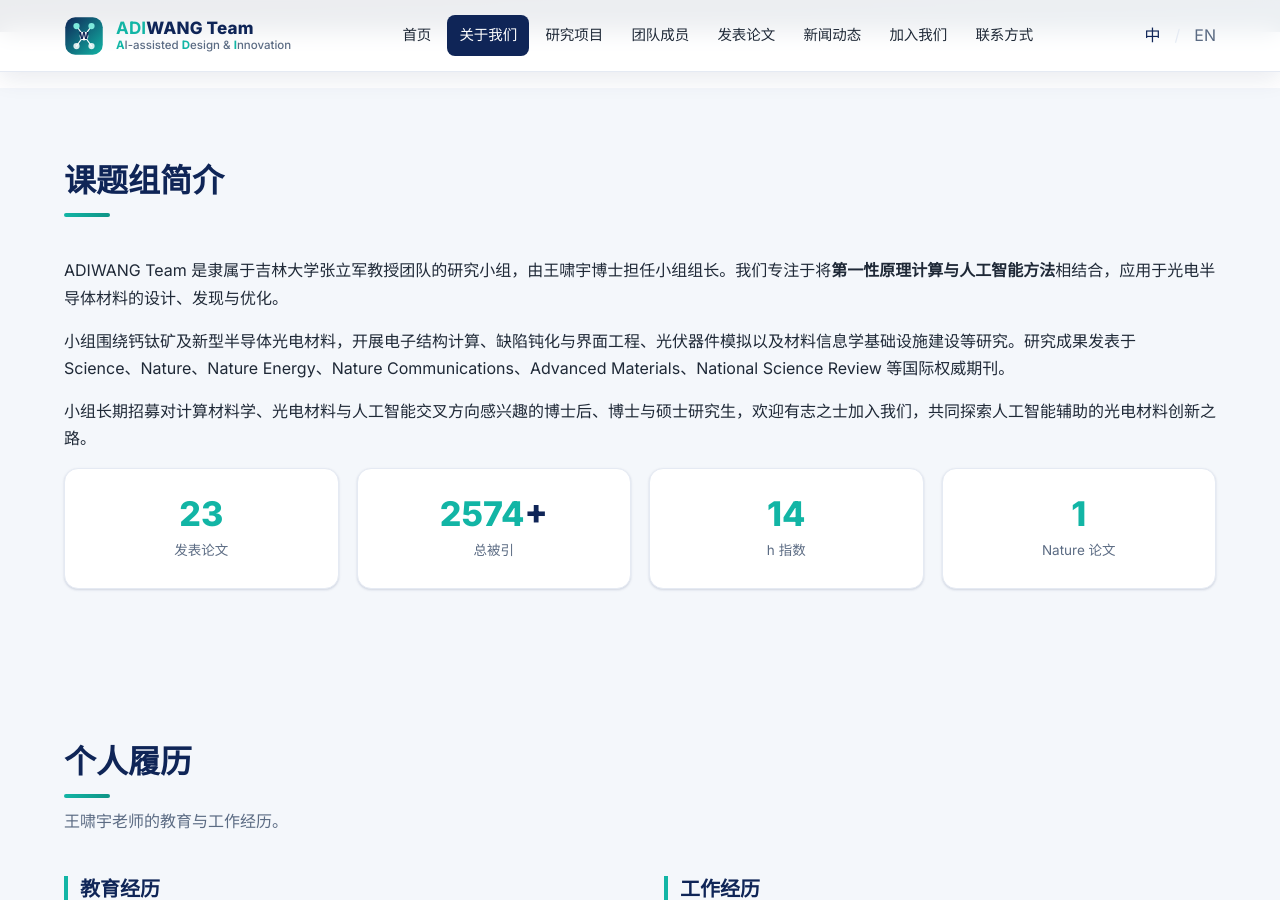
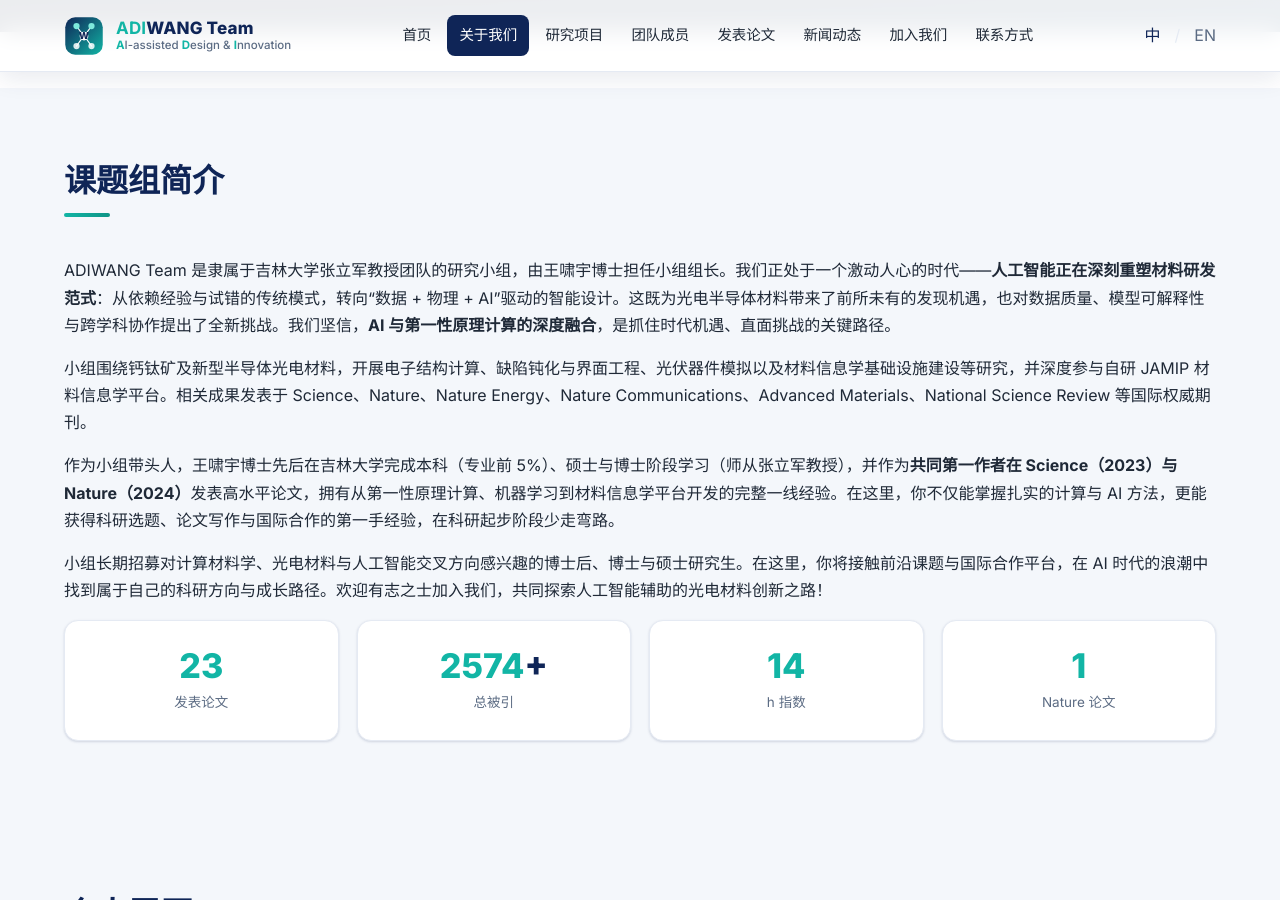
Before and after one commit to Wang-Xiaoyu2021/Wang-Xiaoyu2021.github.io, a Jekyll site: the page built from pages/about.md, in a window 1280 px wide and 900 px high, scrolled down 270 px. Built offline with Jekyll 4.4.1, drawn with Linux system fonts in a browser that asks for light colours.

Commit message:
content: 润色课题组简介 - 突出 AI 时代机遇与挑战、带头人王啸宇博士履历价值（Science 2023/Nature 2024 共一、JAMIP 平台、科研与国际合作经验），中英文同步

```diff
--- a/pages/about.md
+++ b/pages/about.md
@@ -13,9 +13,10 @@ permalink: /about/
       <h2 class="section-title">课题组简介</h2>
     </div>
     <div class="prose">
-      <p>ADIWANG Team 是隶属于吉林大学张立军教授团队的研究小组，由王啸宇博士担任小组组长。我们专注于将<strong>第一性原理计算与人工智能方法</strong>相结合，应用于光电半导体材料的设计、发现与优化。</p>
-      <p>小组围绕钙钛矿及新型半导体光电材料，开展电子结构计算、缺陷钝化与界面工程、光伏器件模拟以及材料信息学基础设施建设等研究。研究成果发表于 Science、Nature、Nature Energy、Nature Communications、Advanced Materials、National Science Review 等国际权威期刊。</p>
-      <p>小组长期招募对计算材料学、光电材料与人工智能交叉方向感兴趣的博士后、博士与硕士研究生，欢迎有志之士加入我们，共同探索人工智能辅助的光电材料创新之路。</p>
+      <p>ADIWANG Team 是隶属于吉林大学张立军教授团队的研究小组，由王啸宇博士担任小组组长。我们正处于一个激动人心的时代——<strong>人工智能正在深刻重塑材料研发范式</strong>：从依赖经验与试错的传统模式，转向“数据 + 物理 + AI”驱动的智能设计。这既为光电半导体材料带来了前所未有的发现机遇，也对数据质量、模型可解释性与跨学科协作提出了全新挑战。我们坚信，<strong>AI 与第一性原理计算的深度融合</strong>，是抓住时代机遇、直面挑战的关键路径。</p>
+      <p>小组围绕钙钛矿及新型半导体光电材料，开展电子结构计算、缺陷钝化与界面工程、光伏器件模拟以及材料信息学基础设施建设等研究，并深度参与自研 JAMIP 材料信息学平台。相关成果发表于 Science、Nature、Nature Energy、Nature Communications、Advanced Materials、National Science Review 等国际权威期刊。</p>
+      <p>作为小组带头人，王啸宇博士先后在吉林大学完成本科（专业前 5%）、硕士与博士阶段学习（师从张立军教授），并作为<strong>共同第一作者在 Science（2023）与 Nature（2024）</strong>发表高水平论文，拥有从第一性原理计算、机器学习到材料信息学平台开发的完整一线经验。在这里，你不仅能掌握扎实的计算与 AI 方法，更能获得科研选题、论文写作与国际合作的第一手经验，在科研起步阶段少走弯路。</p>
+      <p>小组长期招募对计算材料学、光电材料与人工智能交叉方向感兴趣的博士后、博士与硕士研究生。在这里，你将接触前沿课题与国际合作平台，在 AI 时代的浪潮中找到属于自己的科研方向与成长路径。欢迎有志之士加入我们，共同探索人工智能辅助的光电材料创新之路！</p>
     </div>
 
     <div class="stats-row">
```
Also changed, not shown: pages/en/about.md (+4 -3 lines).
